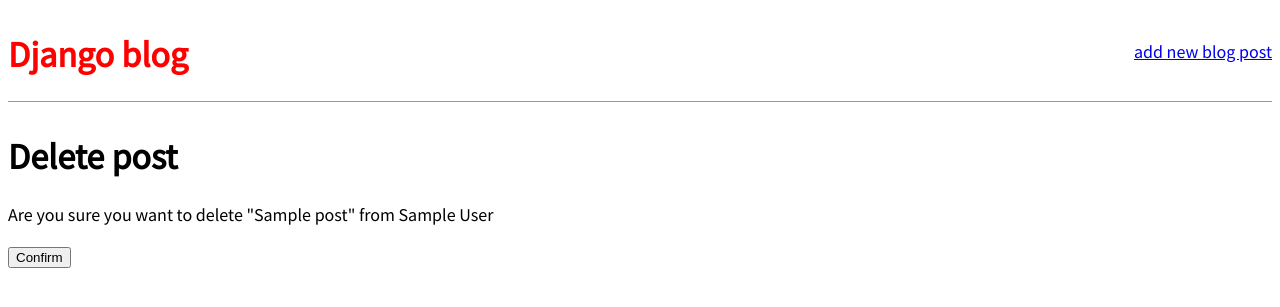
After one commit to mpellino/blog, a Django app: template blog/templates/post_delete.html in a window 1280 px wide. The commit adds this page. Shown: the top 307 px of the page. Run offline with Django 3.2, Linux system fonts and the light colour scheme; the template is opened without the code that fills it: most values are stand-ins (such as "Sample title", 1, 10 or a date in 2020).

Commit message:
Add option to delete posts.
Using Updateview and reverse_lazy.

```diff
--- /dev/null
+++ b/blog/templates/post_delete.html
@@ -0,0 +1,10 @@
+{% extends 'base.html' %}
+
+{% block body %}
+
+    <h1>Delete post</h1>
+    <form action="" method="post">{% csrf_token %}
+        <p> Are you sure you want to delete "{{ post.title }}" from {{ post.author }}</p>
+        <input type="submit" value="Confirm">
+    </form>
+{% endblock body %}
--- a/blog/templates/post_detail.html
+++ b/blog/templates/post_detail.html
@@ -6,6 +6,7 @@
         <p>{{ post.body }}</p>
     </div>
 
-    <a href="{% url 'post_edit' post.pk %}"> Edit Blog Post </a>
+    <p><a href="{% url 'post_edit' post.pk %}"> Edit Blog Post </a></p>
+    <p><a href="{% url 'post_delete' post.pk %}">Delete Blog Post</a></p>
 
 {% endblock body %}
--- a/blog/urls.py
+++ b/blog/urls.py
@@ -1,9 +1,10 @@
 from django.urls import path
 
-from .views import BlogListView, BlogDetailView, BlogCreateView, BlogUpdateView
+from .views import BlogListView, BlogDetailView, BlogCreateView, BlogUpdateView, BlogDeleteView
 
 urlpatterns = [
-    path('post/<int:pk>/edit', BlogUpdateView.as_view(), name='post_edit'),
+    path('post/<int:pk>/delete/', BlogDeleteView.as_view(), name='post_delete'),
+    path('post/<int:pk>/edit/', BlogUpdateView.as_view(), name='post_edit'),
     path('post/new/', BlogCreateView.as_view(), name='post_new'),
     path('post/<int:pk>/', BlogDetailView.as_view(), name='post_detail'),
     path('', BlogListView.as_view(), name='home')
```
Also changed, not shown: blog/views.py (+12 -1 lines).
